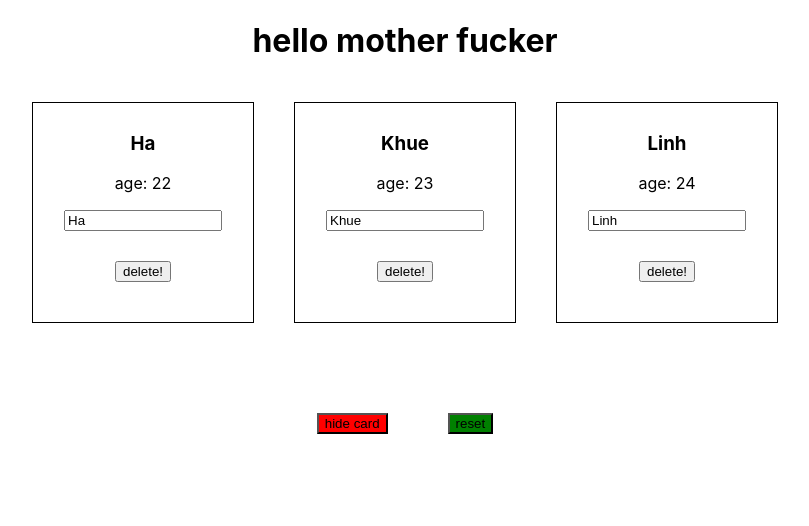
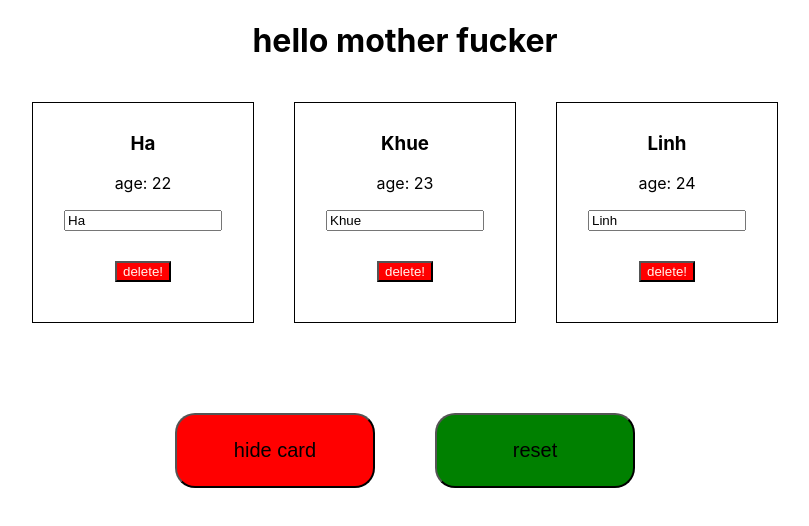
Before and after one commit to linhng98/reactjs-course, a React (Create React App) app in the folder hello-react/: page / in a window 1280 px wide. Shown: the top 526 px of the page, without its empty margins (235-1044 px from the left). Built offline with nearby package versions, Linux system fonts and the light colour scheme.

Commit message:
use csss module

```diff
--- a/hello-react/src/components/persons/modelPerson/person.js
+++ b/hello-react/src/components/persons/modelPerson/person.js
@@ -1,35 +1,15 @@
 import React from 'react';
-import styled from 'styled-components';
+import classes from './person.module.css';
 
-const StyledDiv = styled.div`
-  width: 200px;
-  margin: 20px;
-  padding: 10px;
-  display: inline-block;
-  text-align: center;
-  border: 1px solid black;
-
-  &:hover{
-    box-shadow: 0 5px 10px grey;
-  }
-`;
-
-const Button = styled.button`
-  margin: 30px;
-`;
-
-const Input = styled.input`
-  width: 150px;
-`;
 
 const Person = (properties) => {
   return (
-    <StyledDiv>
+    <div className={classes.person}>
       <h3>{properties.name}</h3>
       <p>age: {properties.age}</p>
-      <Input value={properties.name} onChange={properties.changedName} />
-      <Button type="button" onClick={properties.clickDelete}>delete!</Button>
-    </StyledDiv>
+      <input className={classes.inputChangeName} value={properties.name} onChange={properties.changedName} />
+      <button className={classes.deleteButton} type="button" onClick={properties.clickDelete}>delete!</button>
+    </div>
   )
 }
 
--- /dev/null
+++ b/hello-react/src/components/persons/modelPerson/person.module.css
@@ -0,0 +1,22 @@
+ .person {
+   width: 200px;
+   margin: 20px;
+   padding: 10px;
+   display: inline-block;
+   text-align: center;
+   border: 1px solid black;
+ }
+
+ .person:hover {
+   box-shadow: 0 5px 10px grey;
+ }
+
+ .deleteButton {
+   background-color: red;
+   color: seashell;
+   margin: 30px;
+ }
+
+ .inputChangeName {
+   width: 150px;
+ }
--- a/hello-react/src/containers/App.js
+++ b/hello-react/src/containers/App.js
@@ -1,17 +1,12 @@
 import React, { Component } from 'react';
 import Persons from '../components/persons/persons';
-import styled from 'styled-components';
+import classes from './App.module.css';
 
 const listPersons = [
   { id: 1, name: "Ha", age: 22 },
   { id: 2, name: "Khue", age: 23 },
   { id: 3, name: "Linh", age: 24 },
 ];
-
-const Button = styled.button`
-  background-color: ${props => props.alt ? 'red' : 'green'};
-  margin: 30px;
-`;
 
 class App extends Component {
   state = {
@@ -51,6 +46,9 @@ class App extends Component {
   }
 
   render() {
+    let btnHide = [classes.Button];
+    let textButtonHide = "show card";
+
     let persons = null;
     if (this.state.showing === true) {
       persons = (
@@ -62,15 +60,18 @@ class App extends Component {
           />
         </div>
       );
+
+      btnHide.push(classes.Red);
+      textButtonHide = "hide card";
     }
 
     return (
-      <div align="center">
+      <div className={classes.App}>
         <h1>{this.props.appTitle}</h1>
         {persons}
         <br /><br />
-        <Button alt={this.state.showing} onClick={this.toggleHideCardHandler}>hide card</Button>
-        <Button onClick={this.resetHandler}>reset</Button>
+        <button className={btnHide.join(' ')} onClick={this.toggleHideCardHandler}>{textButtonHide}</button>
+        <button className={classes.Button} onClick={this.resetHandler}>reset</button>
       </div>
     );
   }
--- /dev/null
+++ b/hello-react/src/containers/App.module.css
@@ -0,0 +1,40 @@
+.App {
+  text-align: center;
+}
+
+.red {
+  color: red;
+}
+
+.bold {
+  font-weight: bold;
+}
+
+button::-moz-focus-inner {
+  border: 0;
+}
+
+.Button {
+  background-color: green;
+  color: black;
+  width: 200px;
+  height: 75px;
+  font-size: 20px;
+  text-align: center;
+  margin: 30px;
+  border-radius: 20px;
+}
+
+.Button:hover {
+  box-shadow: 10px 10px 30px grey;
+  background-color: lightgreen;
+  color: white;
+}
+
+.Button.Red {
+  background-color: red;
+}
+
+.Button.Red:hover {
+  background-color: salmon;
+}
```
